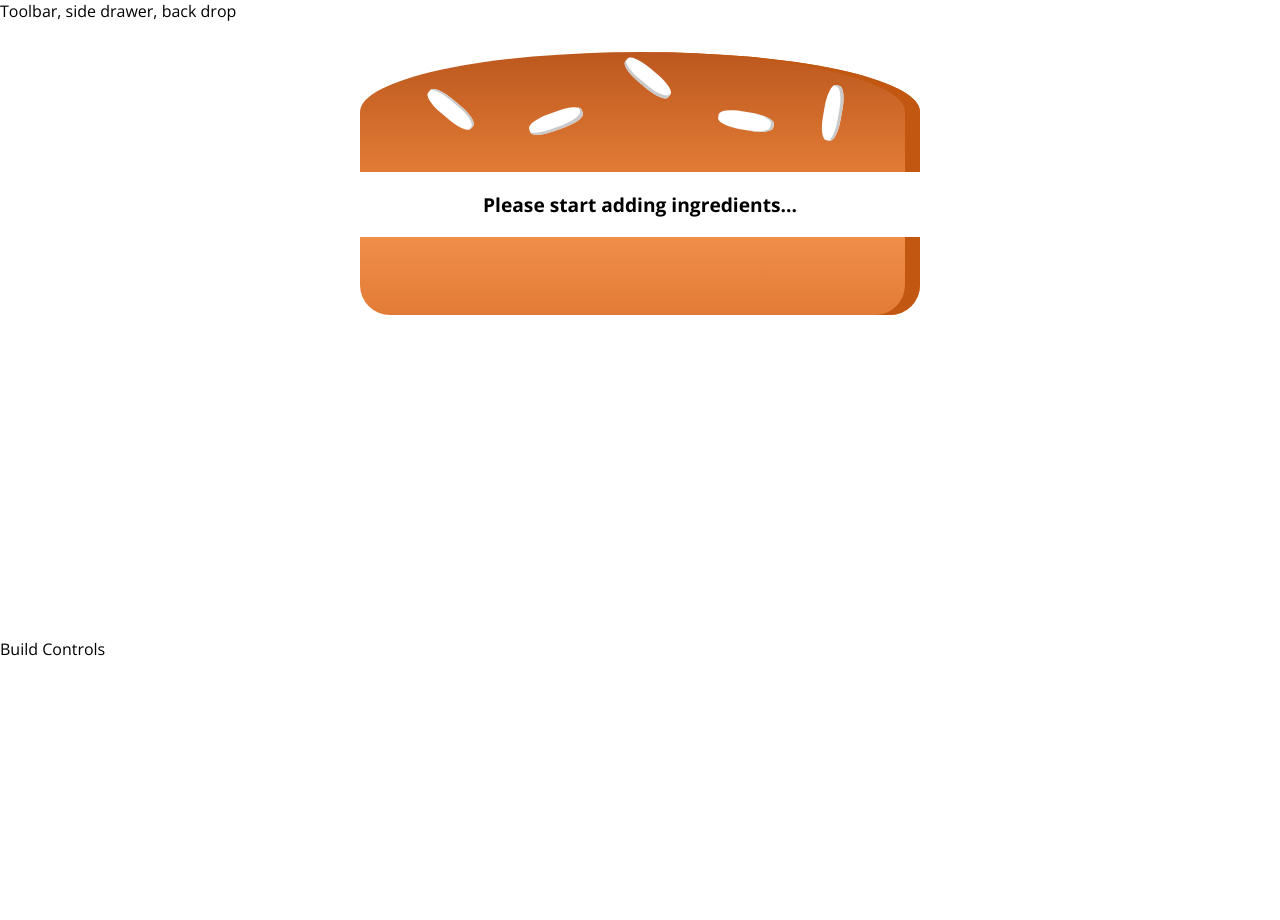
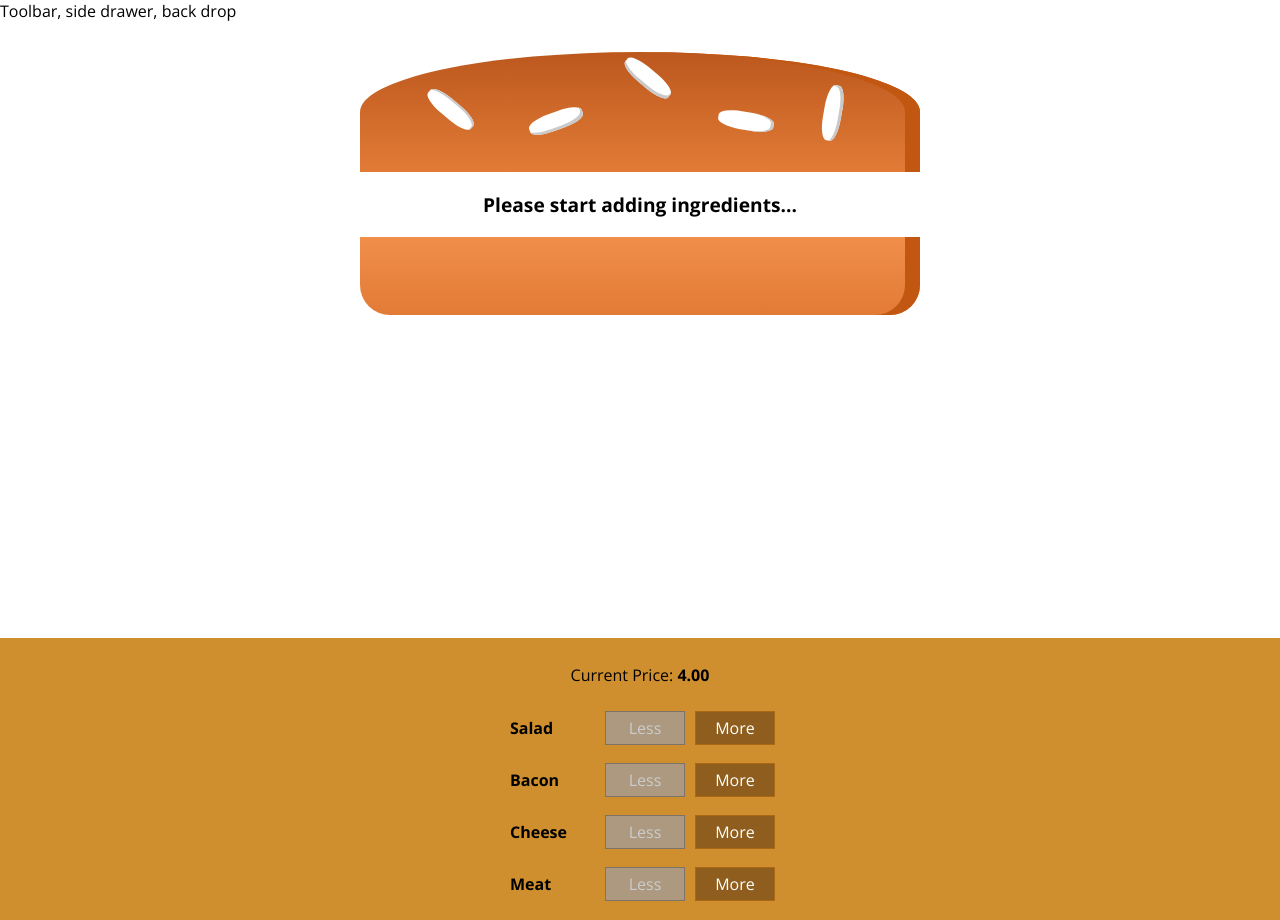
Before and after one commit to hikari77/react-burger, a React app: page / in a window 1280 px wide. Before the commit the page ends 800 px from the top, so only its background shows below. Built offline with nearby package versions, Linux system fonts and the light colour scheme.

Commit message:
up to 135 add build controls

```diff
--- /dev/null
+++ b/src/components/Burger/BuildControls/BuildControl/BuildControl.css
@@ -0,0 +1,57 @@
+.BuildControl {
+    display: flex;
+    justify-content: space-between;
+    align-items: center;
+    margin: 5px 0;
+
+}
+
+.BuildControl button {
+    display: block;
+    font: inherit;
+    padding: 5px;
+    margin: 0 5px;
+    width: 80px;
+    border: 1px solid #aa6817;
+    cursor: pointer;
+    outline: none;
+}
+
+.BuildControl button:disabled {
+    background-color: #AC9980;
+    border: 1px solid #7E7365;
+    color: #ccc;
+    cursor: default;
+}
+
+.BuildControl button:hover:disabled {
+    background-color: #AC9980;
+    color: #ccc;
+    cursor: not-allowed;
+}
+
+.Label {
+    padding: 10px;
+    font-weight: bold;
+    width: 80px;
+}
+
+.BuildControl .Less {
+    background-color: #D39952;
+    color: white;
+}
+
+.BuildControl .More {
+    background-color: #8F5E1E;
+    color: white;
+}
+
+.BuildControl .Less:hover, .BuildControl .Less:active {
+    background-color: #DAA972;
+    color: white;
+}
+
+.BuildControl .More:hover,.BuildControl .More:active {
+    background-color: #99703F;
+    color: white;
+}
--- /dev/null
+++ b/src/components/Burger/BuildControls/BuildControl/BuildControl.js
@@ -0,0 +1,18 @@
+import React from 'react';
+
+import classes from './BuildControl.css';
+
+const buildControl = (props) => (
+    <div className={classes.BuildControl}>
+        <div className={classes.Label}>{props.label}</div>
+        <button
+            className={classes.Less}
+            onClick={props.removed}
+            disabled={props.disabled}>Less</button>
+        <button
+            className={classes.More}
+            onClick={props.added} >More</button>
+    </div>
+);
+
+export default buildControl;
--- /dev/null
+++ b/src/components/Burger/BuildControls/BuildControls.css
@@ -0,0 +1,10 @@
+.BuildControls {
+    width: 100%;
+    background-color: #cf8f2e;
+    display: flex;
+    flex-flow: column;
+    align-items: center;
+    box-shadow: 0 2px 1px #ccc;
+    margin: auto;
+    padding: 10px 0;
+}
--- /dev/null
+++ b/src/components/Burger/BuildControls/BuildControls.js
@@ -0,0 +1,27 @@
+import React from 'react';
+
+import classes from './BuildControls.css';
+import BuildControl from './BuildControl/BuildControl';
+
+const controls = [
+    { label: 'Salad', type: 'salad'},
+    { label: 'Bacon', type: 'bacon'},
+    { label: 'Cheese', type: 'cheese'},
+    { label: 'Meat', type: 'meat'}
+];
+
+const buildControls = (props) => (
+    <div className={classes.BuildControls}>
+        <p>Current Price: <strong>{props.price.toFixed(2)}</strong></p>
+        {controls.map( ctrl => (
+            <BuildControl
+                key={ctrl.label}
+                label={ctrl.label}
+                added={() => props.ingredientAdded(ctrl.type)}
+                removed={() => props.ingredientRemoved(ctrl.type)}
+                disabled={props.disabled[ctrl.type]}/>
+        ))}
+    </div>
+);
+
+export default buildControls;
--- a/src/containers/BurgerBuilder/BurgerBuilder.js
+++ b/src/containers/BurgerBuilder/BurgerBuilder.js
@@ -2,6 +2,15 @@
 
 import Aux from '../../hoc/Aux';
 import Burger from '../../components/Burger/Burger';
+import BuildControls from '../../components/Burger/BuildControls/BuildControls';
+
+
+const INGREDIENT_PRICES = {
+    salad: 0.5,
+    cheese: 0.4,
+    meat: 1.3,
+    bacon: 0.7
+};
 
 
 
@@ -13,14 +22,56 @@
             bacon: 0,
             cheese: 0,
             meat: 0
-        }
+        },
+        totalPrice: 4
 
     }
+
+    addIngredientHandler = (type) => {
+        const oldCount = this.state.ingredients[type];
+        const updateCount = oldCount + 1;
+        const updatedIngredients = {
+            ...this.state.ingredients
+        };
+        updatedIngredients[type] = updateCount;
+        const priceAddition = INGREDIENT_PRICES[type];
+        const oldPrice = this.state.totalPrice;
+        const newPrice = oldPrice + priceAddition;
+        this.setState({totalPrice: newPrice, ingredients: updatedIngredients});
+    }
+
+    removeIngredientHandler = (type) => {
+        const oldCount = this.state.ingredients[type];
+        if (oldCount <= 0) {
+            return;
+        }
+        const updateCount = oldCount - 1;
+        const updatedIngredients = {
+            ...this.state.ingredients
+        };
+        updatedIngredients[type] = updateCount;
+        const priceDeduction = INGREDIENT_PRICES[type];
+        const oldPrice = this.state.totalPrice;
+        const newPrice = oldPrice - priceDeduction;
+        this.setState({totalPrice: newPrice, ingredients: updatedIngredients});
+    }
+
+
     render() {
+        const disabledInfo = {
+            ...this.state.ingredients
+        };
+        for (let key in disabledInfo) {
+            disabledInfo[key] = disabledInfo[key] <= 0
+        }
         return (
             <Aux>
                 <Burger ingredients={this.state.ingredients}/>
-                <div>Build Controls</div>
+                <BuildControls
+                    ingredientAdded={this.addIngredientHandler}
+                    ingredientRemoved={this.removeIngredientHandler}
+                    disabled={disabledInfo}
+                    price={this.state.totalPrice} />
             </Aux>
         );
     }
```
